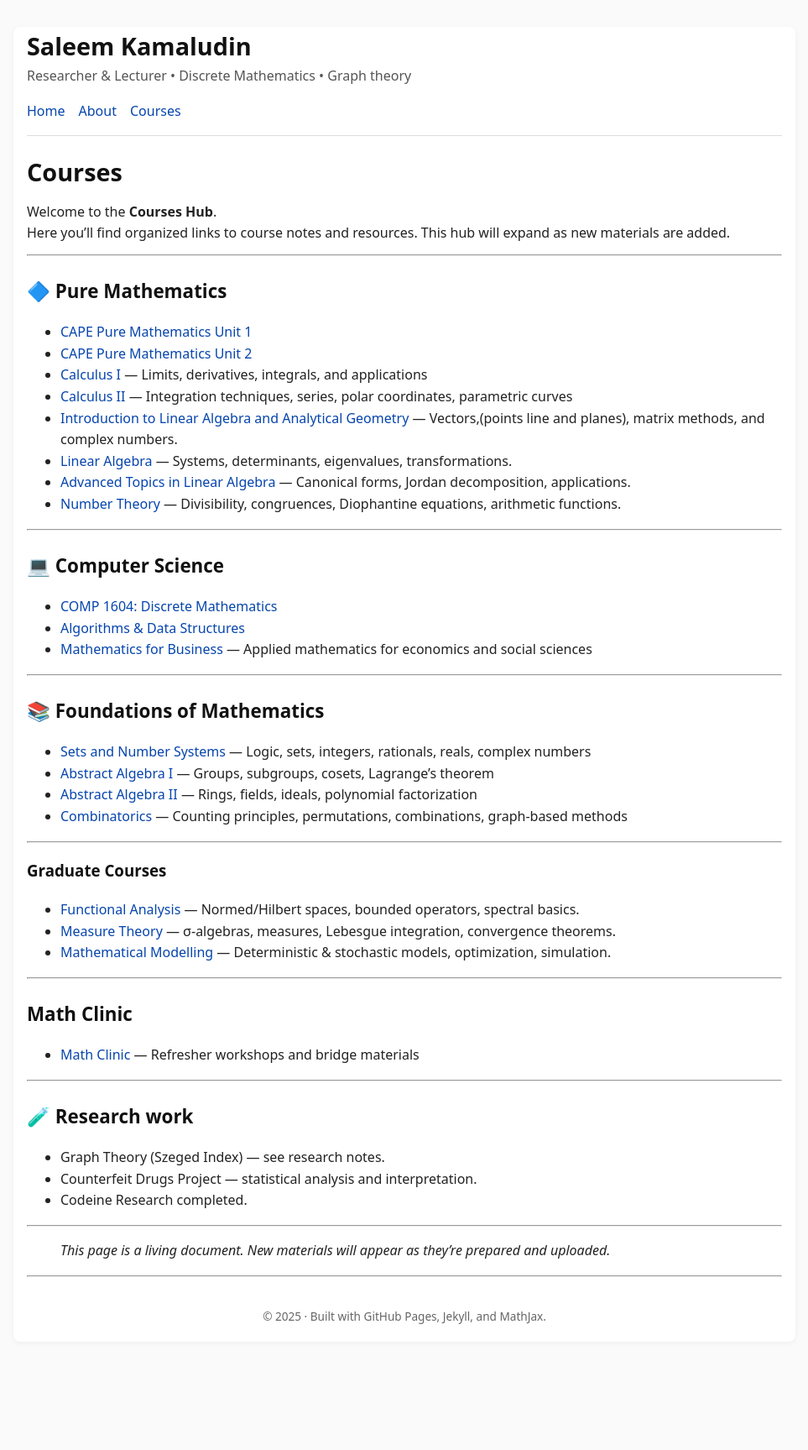
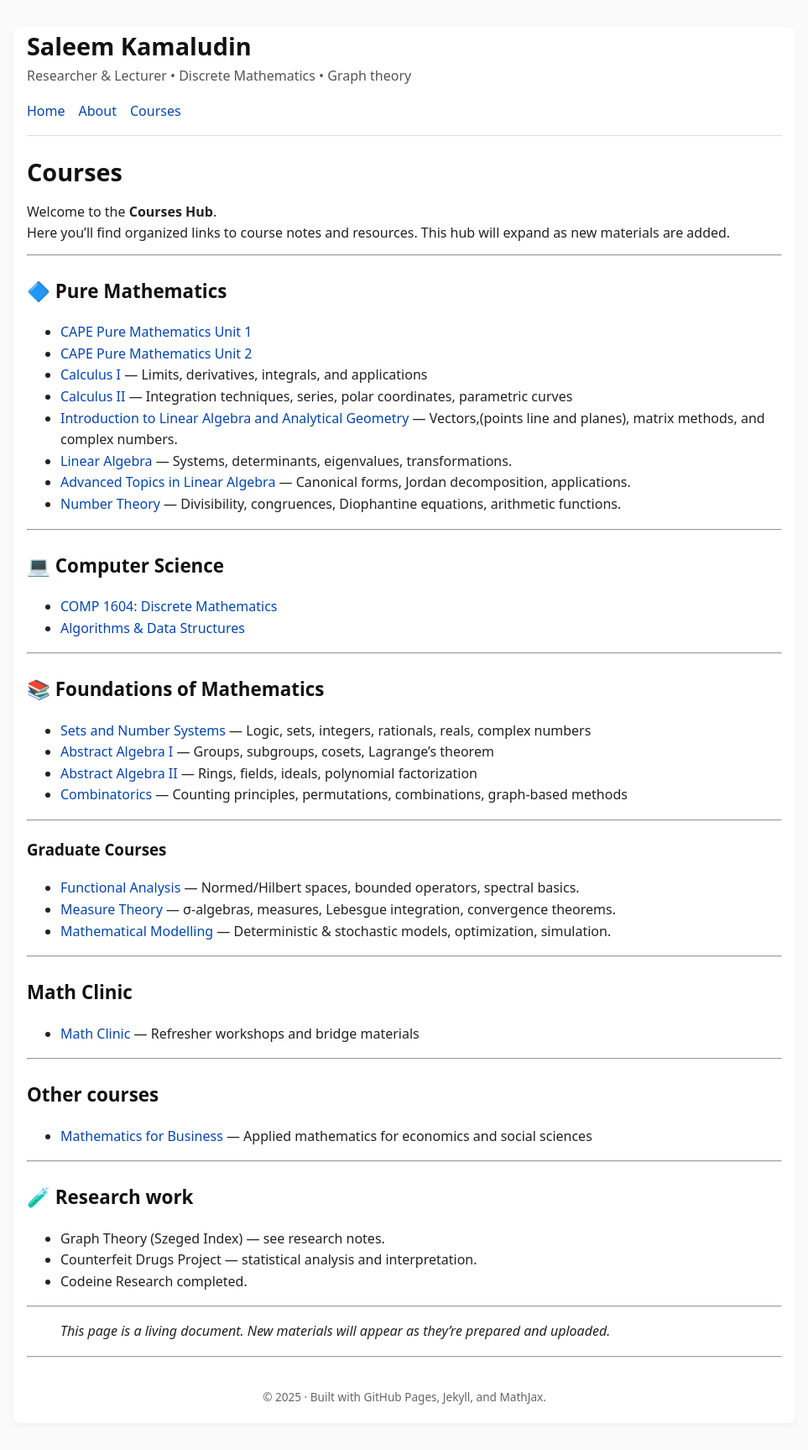
Before and after one commit to SaleemKamaludin/SaleemKamaludin.github.io, a Jekyll site: the page built from courses.md, in a window 1280 px wide. Shown: the whole page at 84% size, without its empty margins (158-1121 px from the left). Built offline with Jekyll 4.4.1, drawn with Linux system fonts in a browser that asks for light colours; before the commit the page ends 1630 px from its top, so only the background shows below that; part of the change alters nothing that is shown.

Commit message:
Update courses.md

```diff
--- a/courses.md
+++ b/courses.md
@@ -28,7 +28,6 @@ Here you'll find organized links to course notes and resources. This hub will ex
 
 - [COMP 1604: Discrete Mathematics](/courses/)
 - [Algorithms & Data Structures](/courses/)
-- [Mathematics for Business]({% link courses/math-for-business.md %}) — Applied mathematics for economics and social sciences
 
 ---
 
@@ -58,6 +57,11 @@ Here you'll find organized links to course notes and resources. This hub will ex
 - [Math Clinic](/courses/math-clinic/) — Refresher workshops and bridge materials
 
 ---
+## Other courses
+- [Mathematics for Business]({% link courses/math-for-business.md %}) — Applied mathematics for economics and social sciences
+
+---
+
 
 
 ## 🧪 Research work
```
